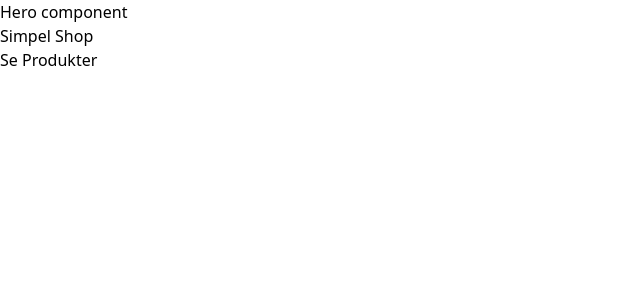
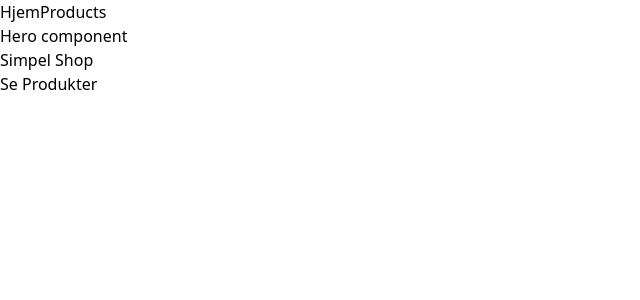
Before and after one commit to marc5950/simpel-shop-bf, a Next.js app: page / in a window 1280 px wide. Shown: the top 300 px of the page, without its empty margins (0-640 px from the left). Built offline with nearby package versions, Linux system fonts and the light colour scheme; a web font is replaced by a local one.

Commit message:
added nav

```diff
--- a/src/app/layout.js
+++ b/src/app/layout.js
@@ -1,5 +1,6 @@
 import { Geist, Geist_Mono } from "next/font/google";
 import "./globals.css";
+import Header from "@/components/Header";
 
 const geistSans = Geist({
   variable: "--font-geist-sans",
@@ -40,6 +41,7 @@ export default function RootLayout({ children }) {
       <body
         className={`${geistSans.variable} ${geistMono.variable} antialiased`}
       >
+        <Header />
         {children}
       </body>
     </html>
--- a/src/components/Header.jsx
+++ b/src/components/Header.jsx
@@ -1,7 +1,12 @@
+import Link from "next/link";
+
 const Header = () => {
   return (
     <div>
-      <nav>Header component</nav>
+      <nav>
+        <Link href={"/"}>Hjem</Link>
+        <Link href={"/products"}>Products</Link>
+      </nav>
     </div>
   );
 };
```
